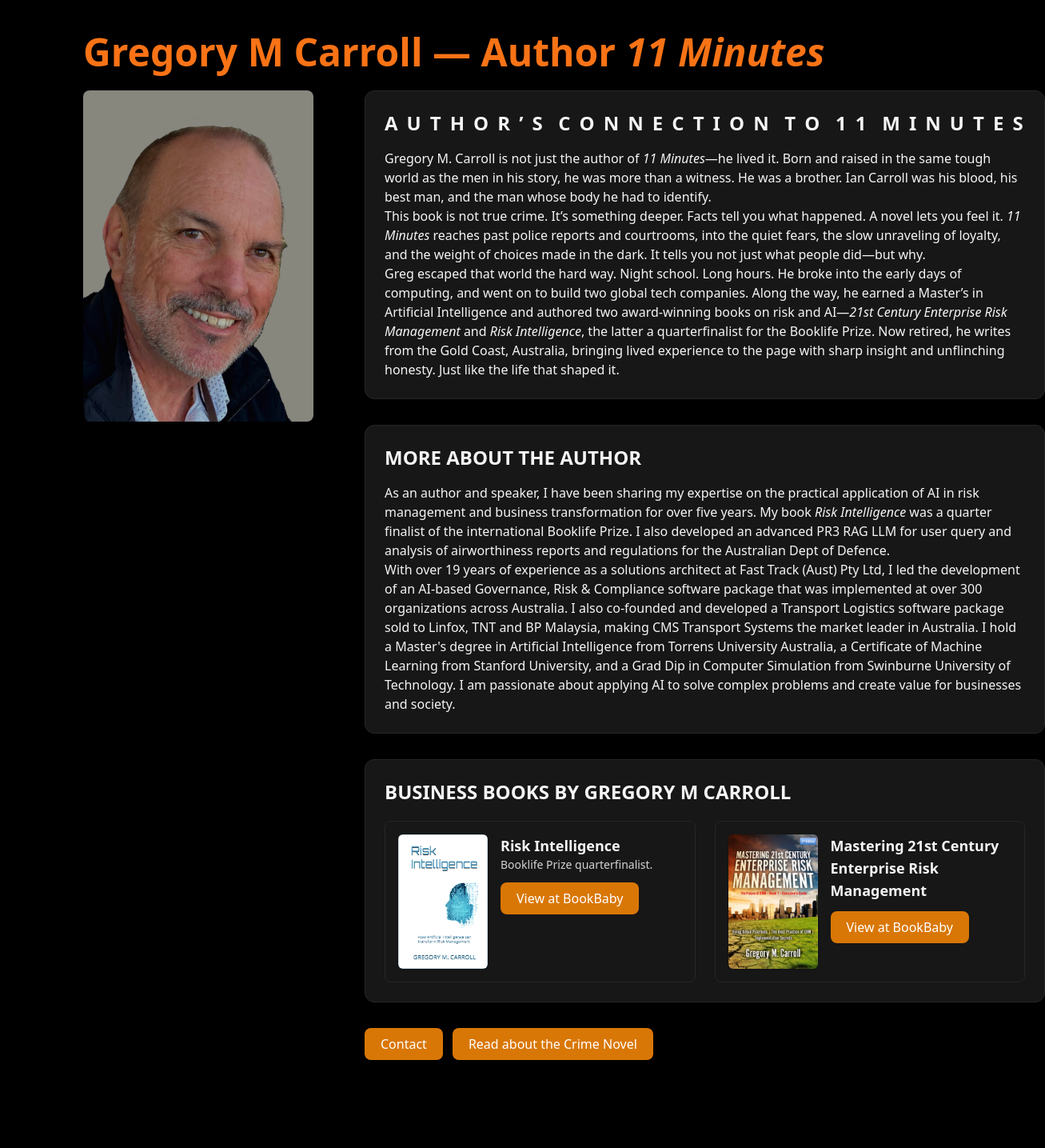
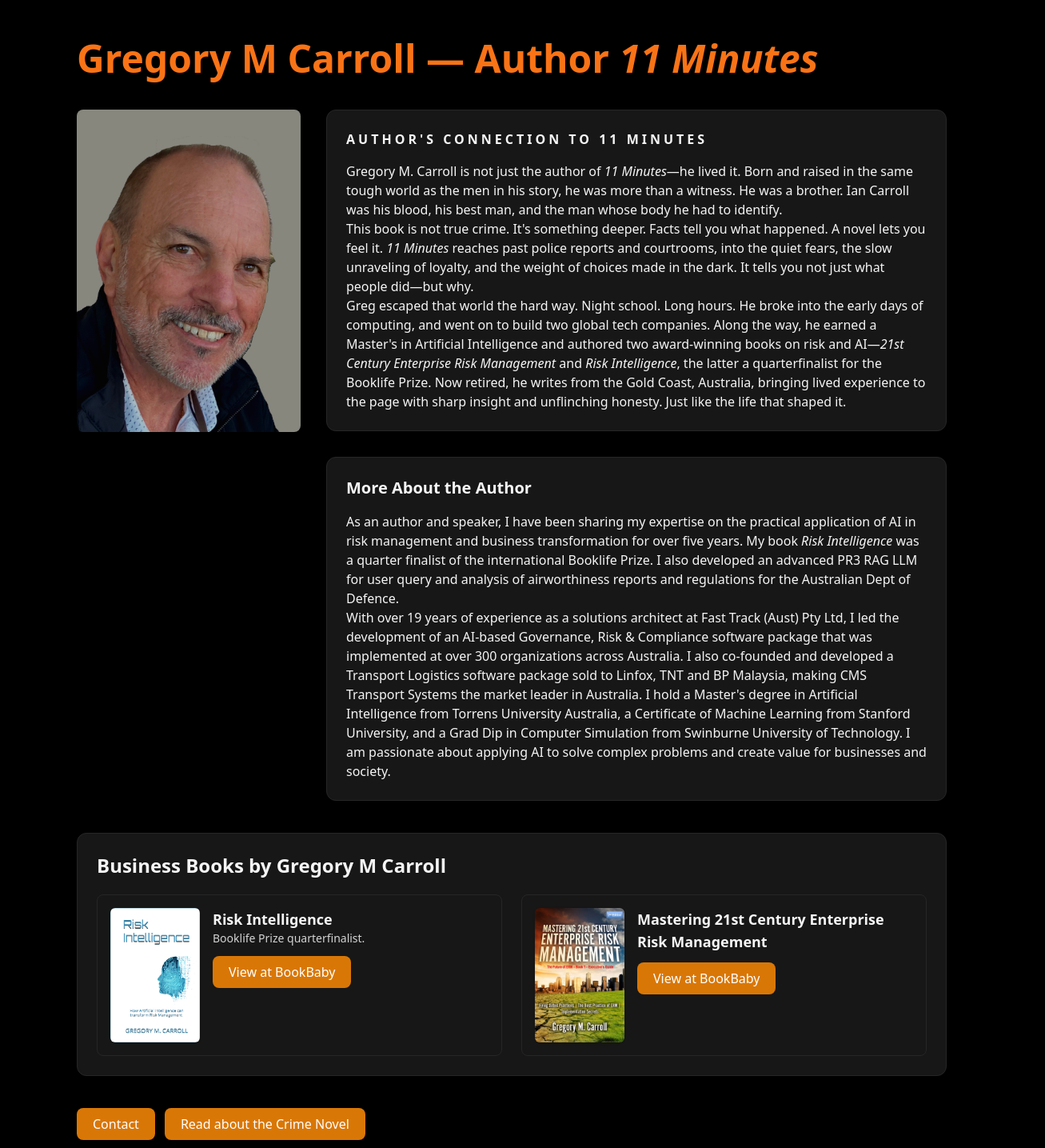
Before and after one commit to gcarroll1/author-site, a Next.js app: page /about in a window 1280 px wide. Shown: the part 460-1895 px from the top of the page at 80% size, 1307 px wide, since content can reach past the window. Before the commit the page ends 1841 px from the top, so only its background shows below. Built offline with nearby package versions, Linux system fonts and the light colour scheme.

Commit message:
Add h1 to Author page5

```diff
--- a/app/about/page.tsx
+++ b/app/about/page.tsx
@@ -22,7 +22,7 @@ export default function Page() {
     jobTitle: "Author",
     nationality: "Australian",
     description:
-      "Author of 11 Minutes, an Australian noir crime novel inspired by the 1976 Great Bookie Robbery.",
+      "Author of 11 Minutes, an Australian noir crime novel inspired by the 1976 Great Bookie Robbery in Melbourne.",
   };
 
   return (
@@ -34,109 +34,121 @@ export default function Page() {
       />
       {/* SEO: Breadcrumb JSON-LD */}
       <BreadcrumbJsonLd items={crumbs} />
+
       {/* Visible breadcrumbs */}
       <Breadcrumbs items={[{ name: "Home", href: "/" }, { name: "Author" }]} />
 
+      {/* Book banner */}
       <BookBanner />
 
-      {/* Heading + Two-column layout (image left, text right) */}
-      <div className="max-w-6xl mx-auto p-6">
-        <h1 className="text-3xl md:text-4xl lg:text-5xl font-extrabold text-orange-500 mb-6 text-center md:text-left">
+      <main className="max-w-6xl mx-auto px-4 py-8 space-y-10">
+        {/* PAGE TITLE */}
+        <header className="text-center md:text-left">
+          <h1 className="text-3xl md:text-4xl lg:text-5xl font-extrabold text-orange-500 mb-3">
             Gregory M Carroll — Author <i>11 Minutes</i>
           </h1>
+        </header>
 
-        <div className="grid md:grid-cols-[320px,1fr] gap-8 items-start">
-          {/* LEFT: Author image */}
-          <div className="flex flex-col items-center md:items-start sticky top-6 self-start">
+        {/* MAIN AUTHOR SECTION */}
+        <section className="grid gap-8 lg:grid-cols-[minmax(0,280px),minmax(0,1fr)] items-start">
+          {/* LEFT: AUTHOR PHOTO */}
+          <div className="flex justify-center lg:justify-start">
             <img
               src="/images/author.jpg"
               alt="Gregory M Carroll"
-              className="w-72 h-auto rounded-lg shadow-lg"
+              className="w-56 sm:w-64 lg:w-72 max-w-full h-auto rounded-lg shadow-lg"
               loading="lazy"
             />
           </div>
 
-          {/* RIGHT: Content panels */}
-          <div className="flex flex-col space-y-8">
+          {/* RIGHT: BIO PANELS */}
+          <div className="space-y-8">
             {/* Panel 1: Author’s Connection */}
             <section className="bg-neutral-900 border border-neutral-800 rounded-xl p-6">
-              <h2 className="text-2xl font-bold tracking-widest mb-4">
-                A&nbsp;U&nbsp;T&nbsp;H&nbsp;O&nbsp;R&nbsp;&rsquo;&nbsp;S&nbsp;&nbsp;C&nbsp;O&nbsp;N&nbsp;N&nbsp;E&nbsp;C&nbsp;T&nbsp;I&nbsp;O&nbsp;N&nbsp;&nbsp;T&nbsp;O&nbsp;&nbsp;1&nbsp;1&nbsp;&nbsp;M&nbsp;I&nbsp;N&nbsp;U&nbsp;T&nbsp;E&nbsp;S
+              <h2 className="text-sm md:text-base font-semibold tracking-[0.25em] mb-4 uppercase">
+                Author&apos;s Connection to 11 Minutes
               </h2>
-              <div className="prose prose-invert max-w-none">
+              <div className="prose prose-invert max-w-none text-sm md:text-base">
                 <p>
-                  Gregory M. Carroll is not just the author of <em>11 Minutes</em>&mdash;he
+                  Gregory M. Carroll is not just the author of <em>11 Minutes</em>—he
                   lived it. Born and raised in the same tough world as the men in his
-                  story, he was more than a witness. He was a brother. Ian Carroll was his
-                  blood, his best man, and the man whose body he had to identify.
+                  story, he was more than a witness. He was a brother. Ian Carroll was
+                  his blood, his best man, and the man whose body he had to identify.
                 </p>
                 <p>
-                  This book is not true crime. It&rsquo;s something deeper. Facts tell you
-                  what happened. A novel lets you feel it. <em>11 Minutes</em> reaches past
-                  police reports and courtrooms, into the quiet fears, the slow
+                  This book is not true crime. It&apos;s something deeper. Facts tell you
+                  what happened. A novel lets you feel it. <em>11 Minutes</em> reaches
+                  past police reports and courtrooms, into the quiet fears, the slow
                   unraveling of loyalty, and the weight of choices made in the dark. It
-                  tells you not just what people did&mdash;but why.
+                  tells you not just what people did—but why.
                 </p>
                 <p>
-                  Greg escaped that world the hard way. Night school. Long hours. He broke
-                  into the early days of computing, and went on to build two global tech
-                  companies. Along the way, he earned a Master&rsquo;s in Artificial
-                  Intelligence and authored two award-winning books on risk and AI&mdash;
-                  <em>21st Century Enterprise Risk Management</em> and <em>Risk
-                  Intelligence</em>, the latter a quarterfinalist for the Booklife Prize.
-                  Now retired, he writes from the Gold Coast, Australia, bringing lived
-                  experience to the page with sharp insight and unflinching honesty. Just
-                  like the life that shaped it.
+                  Greg escaped that world the hard way. Night school. Long hours. He
+                  broke into the early days of computing, and went on to build two
+                  global tech companies. Along the way, he earned a Master&apos;s in
+                  Artificial Intelligence and authored two award-winning books on risk
+                  and AI—<em>21st Century Enterprise Risk Management</em> and{" "}
+                  <em>Risk Intelligence</em>, the latter a quarterfinalist for the
+                  Booklife Prize. Now retired, he writes from the Gold Coast, Australia,
+                  bringing lived experience to the page with sharp insight and
+                  unflinching honesty. Just like the life that shaped it.
                 </p>
               </div>
             </section>
 
             {/* Panel 2: More About the Author */}
             <section className="bg-neutral-900 border border-neutral-800 rounded-xl p-6">
-              <h2 className="text-2xl font-bold mb-4">MORE ABOUT THE AUTHOR</h2>
-              <div className="prose prose-invert max-w-none">
+              <h2 className="text-lg md:text-xl font-bold mb-4">
+                More About the Author
+              </h2>
+              <div className="prose prose-invert max-w-none text-sm md:text-base">
                 <p>
                   As an author and speaker, I have been sharing my expertise on the
                   practical application of AI in risk management and business
                   transformation for over five years. My book <em>Risk Intelligence</em>{" "}
                   was a quarter finalist of the international Booklife Prize. I also
                   developed an advanced PR3 RAG LLM for user query and analysis of
-                  airworthiness reports and regulations for the Australian Dept of Defence.
+                  airworthiness reports and regulations for the Australian Dept of
+                  Defence.
                 </p>
                 <p>
                   With over 19 years of experience as a solutions architect at Fast Track
                   (Aust) Pty Ltd, I led the development of an AI-based Governance, Risk &amp;
-                  Compliance software package that was implemented at over 300 organizations
-                  across Australia. I also co-founded and developed a Transport Logistics
-                  software package sold to Linfox, TNT and BP Malaysia, making CMS Transport
-                  Systems the market leader in Australia. I hold a Master&apos;s degree in
-                  Artificial Intelligence from Torrens University Australia, a Certificate
-                  of Machine Learning from Stanford University, and a Grad Dip in Computer
-                  Simulation from Swinburne University of Technology. I am passionate about
-                  applying AI to solve complex problems and create value for businesses and
-                  society.
+                  Compliance software package that was implemented at over 300
+                  organizations across Australia. I also co-founded and developed a
+                  Transport Logistics software package sold to Linfox, TNT and BP
+                  Malaysia, making CMS Transport Systems the market leader in Australia.
+                  I hold a Master&apos;s degree in Artificial Intelligence from Torrens
+                  University Australia, a Certificate of Machine Learning from Stanford
+                  University, and a Grad Dip in Computer Simulation from Swinburne
+                  University of Technology. I am passionate about applying AI to solve
+                  complex problems and create value for businesses and society.
                 </p>
               </div>
             </section>
+          </div>
+        </section>
 
-            {/* Panel 3: Business Books */}
+        {/* BUSINESS BOOKS SECTION */}
         <section className="bg-neutral-900 border border-neutral-800 rounded-xl p-6">
-              <h2 className="text-2xl font-bold mb-5">
-                BUSINESS BOOKS BY GREGORY M CARROLL
+          <h2 className="text-xl md:text-2xl font-bold mb-5">
+            Business Books by Gregory M Carroll
           </h2>
 
-              <div className="grid md:grid-cols-2 gap-6">
+          <div className="grid gap-6 md:grid-cols-2">
             {/* Book 1 */}
-                <div className="flex gap-4 items-start border border-neutral-800 rounded-lg p-4">
+            <article className="flex gap-4 items-start border border-neutral-800 rounded-lg p-4">
               <img
                 src="/images/Risk%20Intelligence.jpg"
                 alt="Risk Intelligence"
-                    className="w-28 h-auto rounded-md shadow"
+                className="w-24 sm:w-28 h-auto rounded-md shadow"
                 loading="lazy"
               />
               <div className="flex-1">
-                    <h3 className="font-semibold text-lg">Risk Intelligence</h3>
-                    <p className="text-sm text-neutral-300 mb-3">
+                <h3 className="font-semibold text-base md:text-lg">
+                  Risk Intelligence
+                </h3>
+                <p className="text-xs md:text-sm text-neutral-300 mb-3">
                   Booklife Prize quarterfinalist.
                 </p>
                 <a
@@ -148,18 +160,18 @@ export default function Page() {
                   View at BookBaby
                 </a>
               </div>
-                </div>
+            </article>
 
             {/* Book 2 */}
-                <div className="flex gap-4 items-start border border-neutral-800 rounded-lg p-4">
+            <article className="flex gap-4 items-start border border-neutral-800 rounded-lg p-4">
               <img
                 src="/images/Mastering%2021st%20Century%20Enterprise%20Risk%20Management.jpg"
                 alt="Mastering 21st Century Enterprise Risk Management"
-                    className="w-28 h-auto rounded-md shadow"
+                className="w-24 sm:w-28 h-auto rounded-md shadow"
                 loading="lazy"
               />
               <div className="flex-1">
-                    <h3 className="font-semibold text-lg">
+                <h3 className="font-semibold text-base md:text-lg">
                   Mastering 21st Century Enterprise Risk Management
                 </h3>
                 <a
@@ -171,22 +183,20 @@ export default function Page() {
                   View at BookBaby
                 </a>
               </div>
-                </div>
+            </article>
           </div>
         </section>
 
-            {/* CTA */}
-            <div className="flex flex-wrap gap-3">
+        {/* CTA BUTTONS */}
+        <section className="flex flex-wrap gap-3">
           <Link className="btn" href="/contact">
             Contact
           </Link>
           <Link className="btn" href="/crime-novel">
             Read about the Crime Novel
           </Link>
-            </div>
-          </div>
-        </div>
-      </div>
+        </section>
+      </main>
     </>
   );
 }
```
Lines whose indentation alone changed are shown as unchanged.
